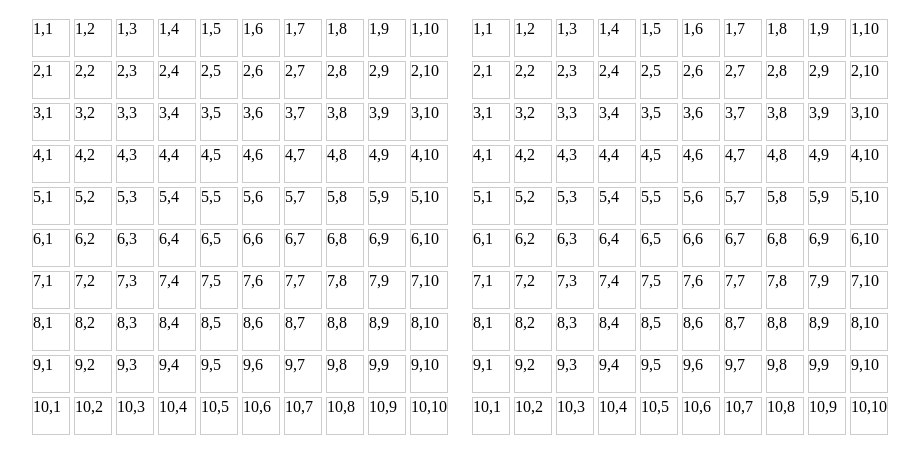
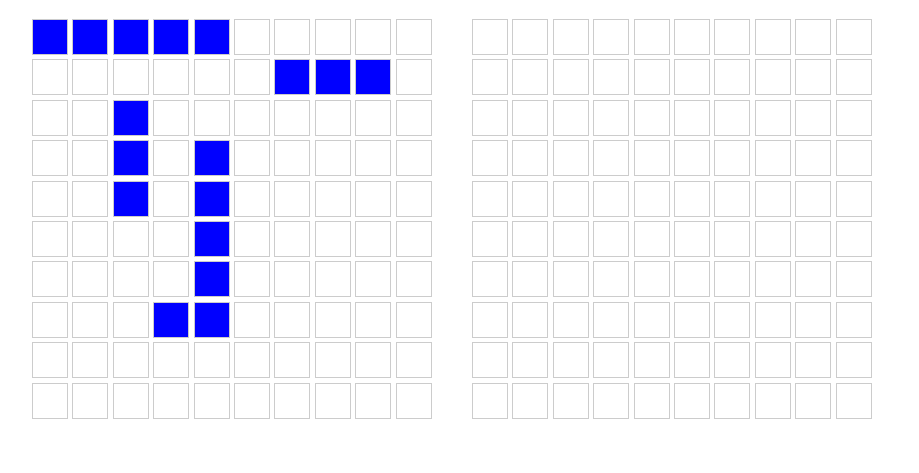
Before and after one commit to davidbentley95/odin-battleship, a website with bundled scripts: page index.html in a window 1280 px wide. Shown: the part 69-542 px from the top of the page, without its empty margins (188-1107 px from the left). Built offline with nearby package versions, Linux system fonts and the light colour scheme.

Commit message:
Implement placing ships on board

```diff
--- a/src/controllers/gameController.js
+++ b/src/controllers/gameController.js
@@ -2,3 +2,5 @@
 
 export const player1 = new Player("player1");
 export const player2 = new Player("player2");
+
+player1.presetShipPlacement();
--- a/src/models/gameboard.js
+++ b/src/models/gameboard.js
@@ -67,7 +67,7 @@
       const key = coordArr.join(",");
       this.occupied.set(key, ship);
 
-      if (orientation === "vertical") coordArr[0]++;
+      if (orientation === "horizontal") coordArr[0]++;
       else coordArr[1]++;
     }
 
--- a/src/models/player.js
+++ b/src/models/player.js
@@ -16,10 +16,10 @@ export default class Player {
   }
 
   presetShipPlacement() {
-    this.gameboard.placeShip(fleet[0],"1,1", "vertical");
-    this.gameboard.placeShip(fleet[1],"4,5", "horizontal");
-    this.gameboard.placeShip(fleet[2],"10,3", "vertical");
-    this.gameboard.placeShip(fleet[3],"3,3", "horizontal");
-    this.gameboard.placeShip(fleet[4],"8,4", "vertical");
+    this.gameboard.placeShip(this.fleet[0],"1,1", "vertical");
+    this.gameboard.placeShip(this.fleet[1],"4,5", "horizontal");
+    this.gameboard.placeShip(this.fleet[2],"2,7", "vertical");
+    this.gameboard.placeShip(this.fleet[3],"3,3", "horizontal");
+    this.gameboard.placeShip(this.fleet[4],"8,4", "vertical");
   }
 }
--- a/src/ui/domController.js
+++ b/src/ui/domController.js
@@ -25,7 +25,20 @@ function createBoardGrid(player) {
     }
 }
 
+function placeShips() {
+    const cells = document.querySelectorAll(".board-cell");
+
+    player1.gameboard.occupied.keys().forEach(key => {
+    const target = [...cells].find(
+    cell => cell.textContent.trim() === key);
+
+    target.style.setProperty("background-color", "blue")
+    console.log(target)
+})
+}
+
 export function initUI() {
     createBoardGrid(player1);
     createBoardGrid(player2);
+    placeShips();
 };
--- a/styles.css
+++ b/styles.css
@@ -23,8 +23,23 @@ header {
     border: 1px solid #ccc;
     background: white;
     cursor: pointer;
+    content-visibility: hidden;
 }
 
 .board-cell:hover {
     background: #757575;
 }
+
+#ships {
+    display: flex;
+    flex-wrap: wrap;
+    width: 100px;
+    height: 100px;
+    gap: 4px;
+}
+.ship>div {
+    background-color: black;
+    height: 50px;
+    width: 50px;
+
+}
```
